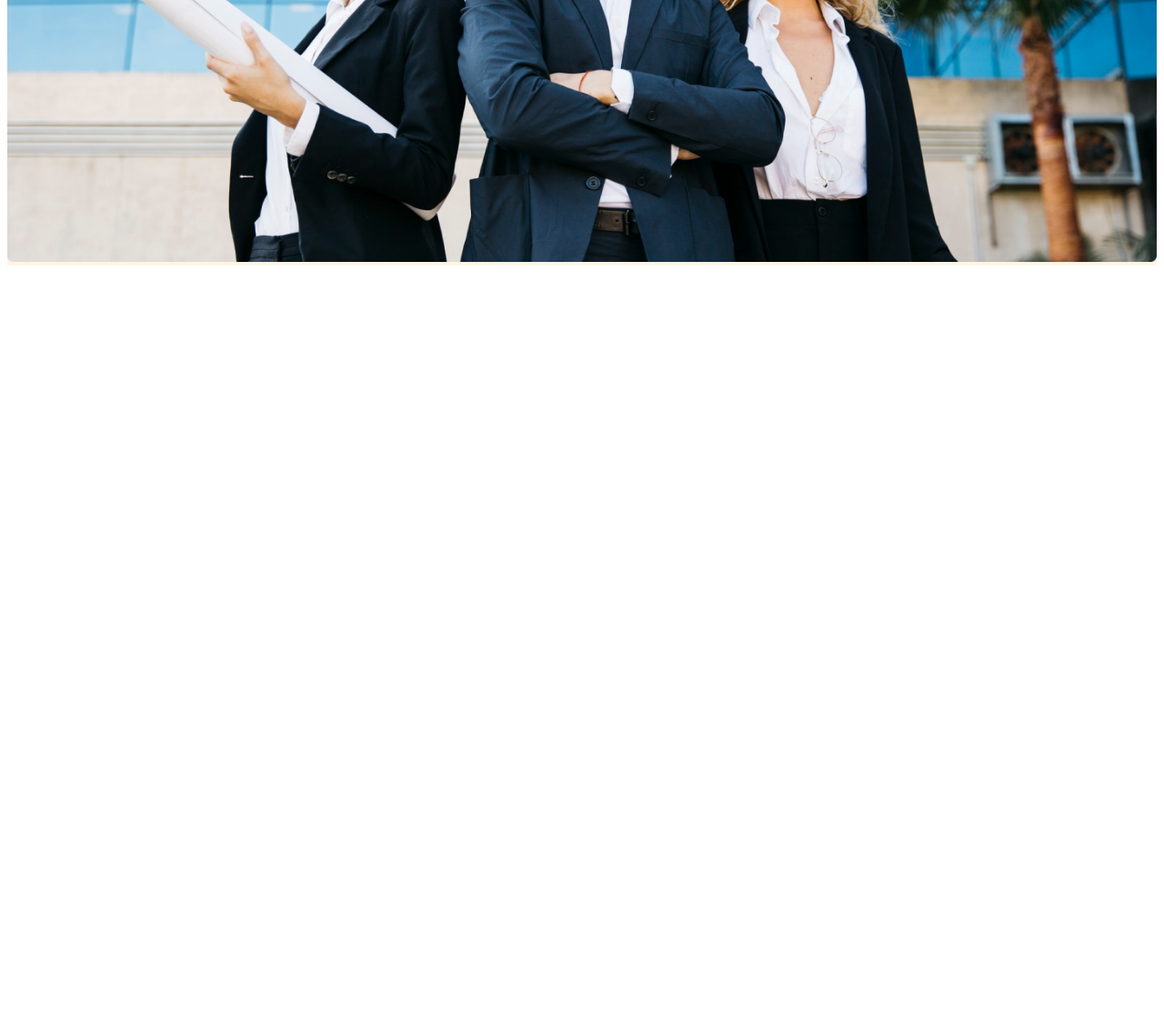
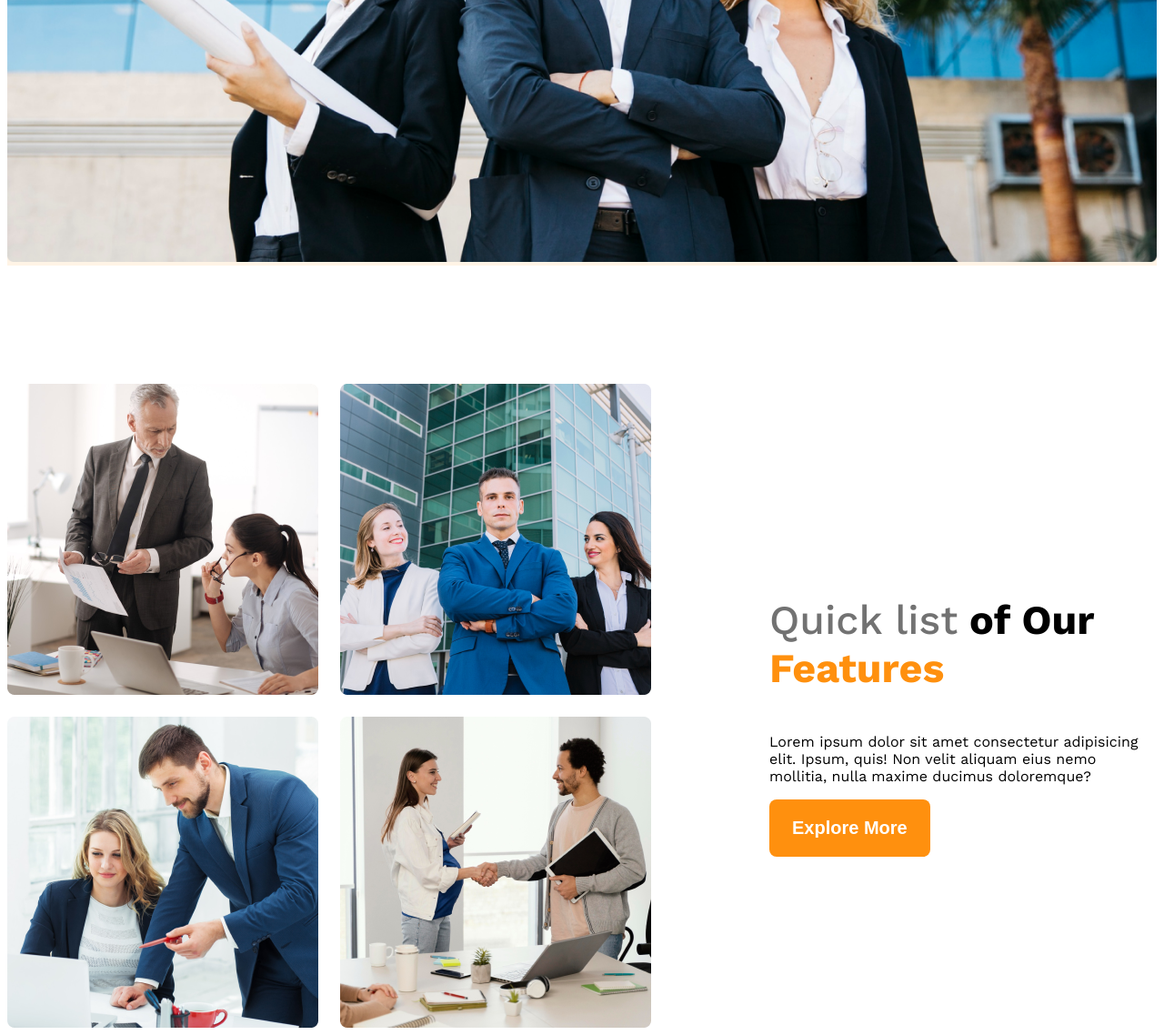
Before and after one commit to Nadimandpicaroon/g3-architects, a plain HTML site: page index.html in a window 1280 px wide. Shown: the part 892-2030 px from the top of the page at 91% size. Before the commit the page ends 1192 px from the top, so only its background shows below. Drawn offline with nearby package versions, Linux system fonts and the light colour scheme.

Commit message:
added feature section

```diff
--- a/index.html
+++ b/index.html
@@ -26,7 +26,21 @@
             <img class="banner-image" src="images/banner.png" alt="">
         </div>
     </header>
-    <main></main>
+    <main>
+        <section class="teams display-flex">
+            <div class="team-img-container">
+                <img src="images/team1.png" alt="two architect discussing about work">
+                <img src="images/team2.png" alt="two architect discussing about work 2">
+                <img src="images/team3.png" alt="two architect discussing about work 3">
+                <img src="images/team4.png" alt="two architect discussing about work 4">
+            </div>
+            <div class="our-features">
+                <h3 class="feature-title"><span id="quick-list" class="text-light-gray">Quick list</span> <span>of Our</span> <span id="feature-design">Features</span></h3>
+                <p class="feature-description">Lorem ipsum dolor sit amet consectetur adipisicing elit. Ipsum, quis! Non velit aliquam eius nemo mollitia, nulla maxime ducimus doloremque?</p>
+                <button class="btn-primary">Explore More</button>
+            </div>
+        </section>
+    </main>
     <footer></footer>
 </body>
 </html>
--- a/styles/style.css
+++ b/styles/style.css
@@ -34,6 +34,15 @@
     font-weight: 600;
     border-radius: 8px;
     border: none;
+}
+
+main{
+    max-width: 1440px;
+    margin: 0 auto;
+}
+
+main > section{
+    margin-top: 130px;
 }
 /* Header styles */
 
@@ -85,3 +94,33 @@
         flex-direction: column;
     }
 }
+
+/* main section */
+/* Team and feature related styles */
+.teams{
+    align-items: center;
+}
+
+.team-img-container{
+    display: grid;
+    grid-template-columns: repeat(2, 1fr);
+    gap: 24px;
+}
+
+.our-features{
+    margin-left: 130px;
+    max-width: 530px;
+}
+
+.feature-title{
+    font-size: 2.8rem;
+    font-weight: 700;
+}
+
+#quick-list{
+    font-weight: 500;
+}
+
+#feature-design{
+    color: #FF900E;
+}
```
